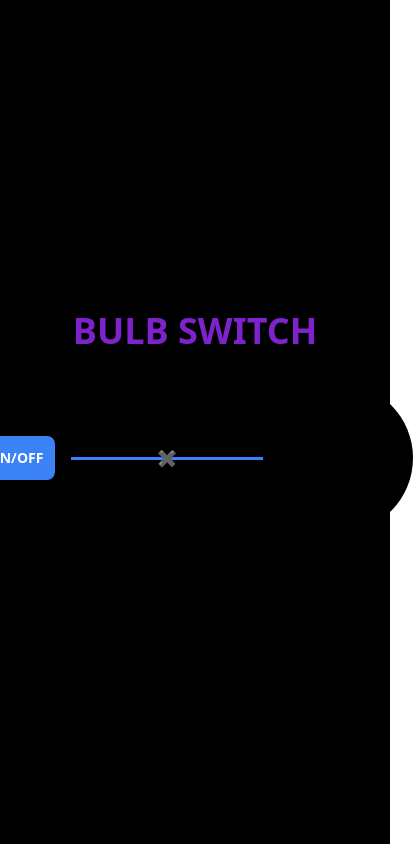
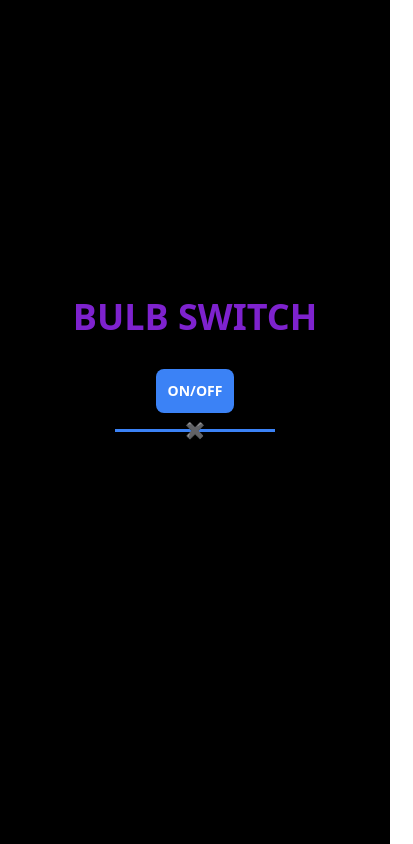
Before and after one commit to kartikpatil28/BULBSWITCH, a React (Vite) app in the folder Bulb/: page / in a window 390 px wide. Shown: the whole page, 413 px wide, since content can reach past the window. Built offline with nearby package versions, Linux system fonts and the light colour scheme.

Commit message:
mobile friendly application

```diff
--- a/Bulb/src/Bulb/Bulb.jsx
+++ b/Bulb/src/Bulb/Bulb.jsx
@@ -8,18 +8,18 @@ const Bulb = () => {
   };
 
   return (
-    <div className="bg-black min-h-screen flex flex-col justify-center items-center">
-      <h1 className="font-extrabold text-4xl mb-8 text-purple-700">
+    <div className="bg-black min-h-screen flex flex-col justify-center items-center p-4">
+      <h1 className="font-extrabold text-4xl mb-8 text-purple-700 text-center">
         BULB SWITCH
       </h1>
-      <div className="flex items-center">
+      <div className="flex flex-col md:flex-row items-center">
         <button
-          className="p-3 text-sm font-bold text-white bg-blue-500 rounded-lg shadow-lg mr-4 hover:bg-blue-600 transition duration-300"
+          className="p-3 text-sm font-bold text-white bg-blue-500 rounded-lg shadow-lg mb-4 md:mb-0 md:mr-4 hover:bg-blue-600 transition duration-300"
           onClick={toggleBulb}
         >
           ON/OFF
         </button>
-        <div className="relative h-[3px] w-48">
+        <div className="relative h-[3px] w-40 md:w-48 mb-4 md:mb-0">
           <div className={`relative h-full w-full ${isOn ? "bg-blue-500" : "bg-blue-500"}`}>
             {!isOn && (
               <div className="absolute top-1/2 left-1/2 transform -translate-x-1/2 -translate-y-1/2 text-red-500">
@@ -35,7 +35,7 @@ const Bulb = () => {
           </div>
         </div>
         <div
-          className={`w-[150px] h-[150px] rounded-full ${
+          className={`w-[100px] h-[100px] md:w-[150px] md:h-[150px] rounded-full ${
             isOn
               ? "bg-yellow-400 shadow-[0_0_400px_yellow] transition-all duration-300"
               : "bg-black"
```
Also changed, not shown: 1 other file (tests, documents, lock files or other folders).
